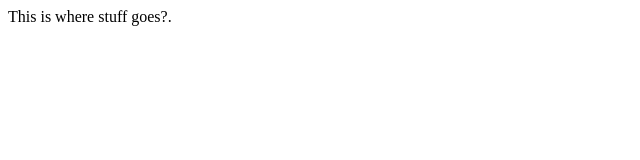
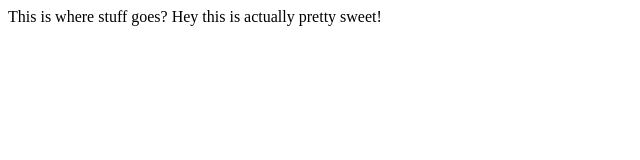
Before and after one commit to Tivuu/coolestrepo, a plain HTML site: page index.html in a window 1280 px wide. Shown: the whole page, without its empty margins (0-640 px from the left). Drawn offline with Linux system fonts and the light colour scheme.

Commit message:
Update index.html

```diff
--- a/index.html
+++ b/index.html
@@ -6,6 +6,8 @@
 <meta name="keywords" content="I'm Learning!">
 </head>
 <body>
-This is where stuff goes?.
+This is where stuff goes?
+
+  Hey this is actually pretty sweet!
 </body>
 </html>
```
